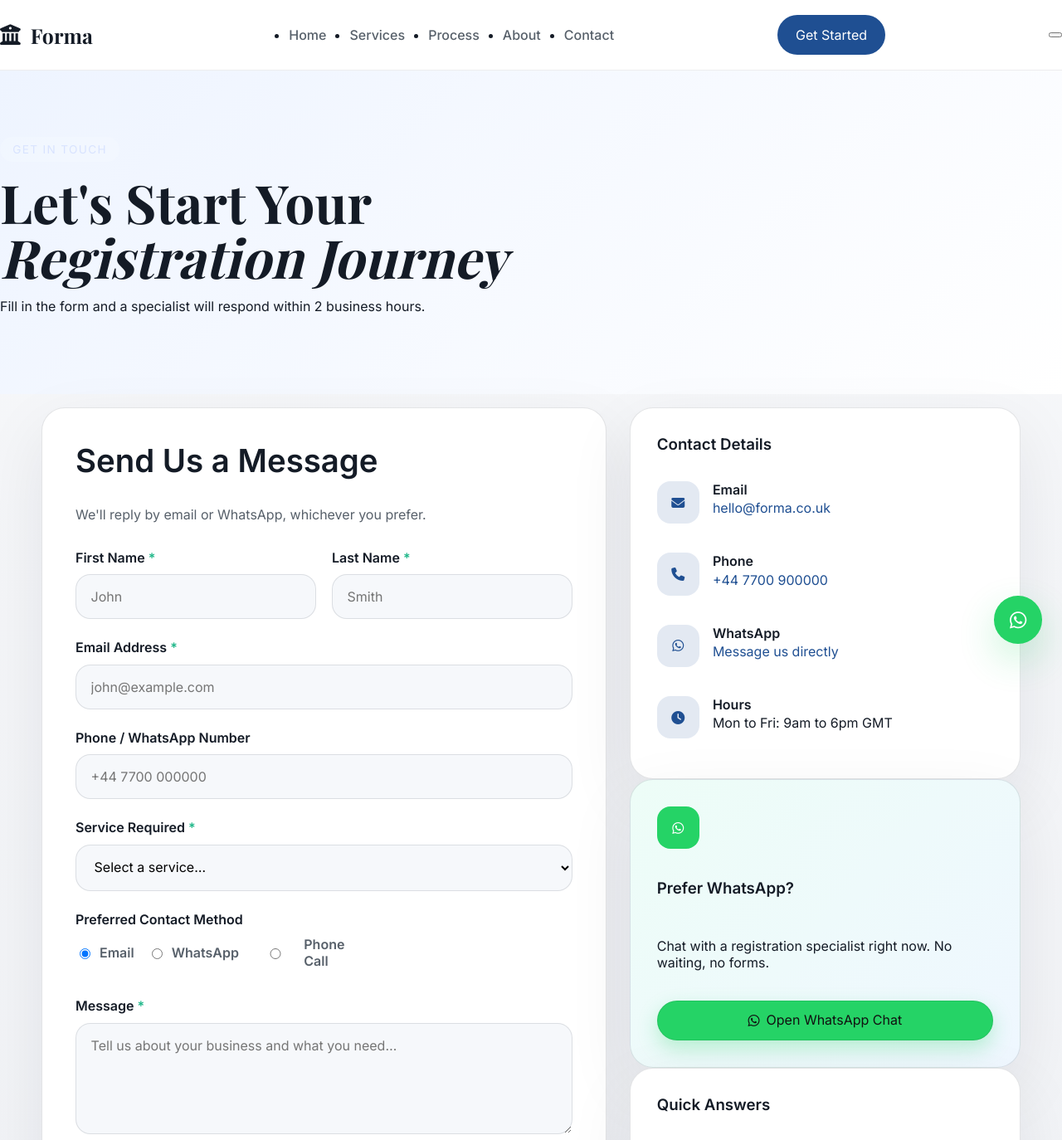
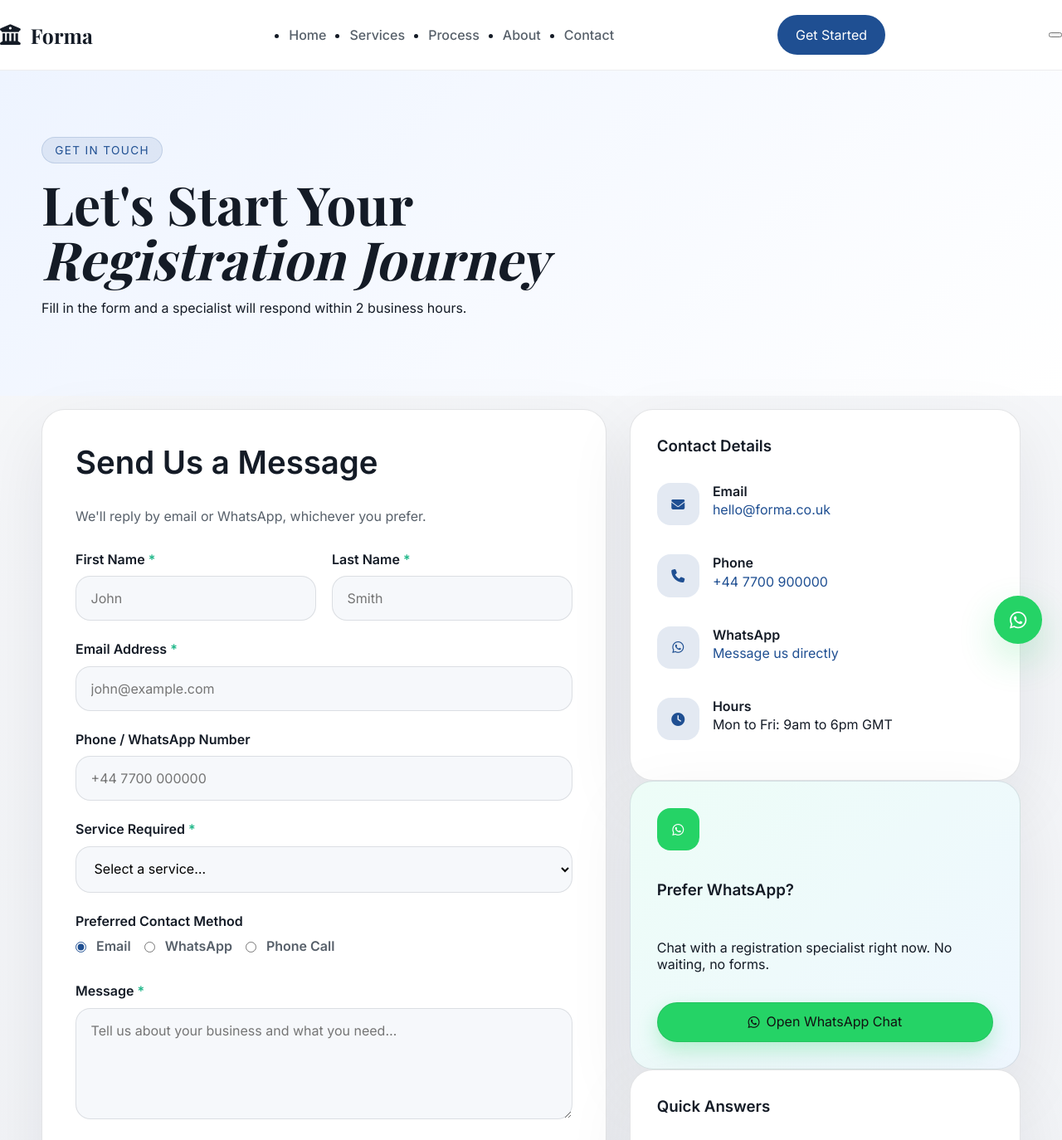
Before and after one commit to normid291/forma-company-registration-site-on-amazon-s3, a plain HTML site: page contact.html in a window 1280 px wide. Shown: the top 1374 px of the page at 83% size. Drawn offline with nearby package versions, Linux system fonts and the light colour scheme; a web font is replaced by a local one.

Commit message:
Add screenshots and fix six defects found while capturing them
Screenshots of both pages, full length and hero crops, plus a README
section showing them.

Fixes found by looking at the rendered pages:
- .tag was invisible on light backgrounds, since it inherited the
  translucent white pill meant for the dark hero
- the global input width rule stretched checkboxes, pushing the consent
  text away from its box
- .page-hero-inner had no container width, so the contact heading sat
  flush against the window edge
- the call to action primary button vanished into the banner behind it
- the hero fixed itself to 85vh and spilled its statistics onto the
  section below on short viewports

README change log updated to cover all of them.

```diff
--- a/css/styles.css
+++ b/css/styles.css
@@ -1003,3 +1003,71 @@ textarea {
 .footer .nav-logo span {
   color: #fff;
 }
+
+/* ─────────────────────────────────────────────────────────────────────────
+   Fixes found while capturing screenshots
+   ───────────────────────────────────────────────────────────────────────── */
+
+/* .tag inherited the translucent white pill meant for the dark hero, so it
+   was near invisible on the light section backgrounds. */
+.tag {
+  background: rgba(31, 79, 146, 0.09);
+  border: 1px solid rgba(31, 79, 146, 0.16);
+  color: var(--primary);
+}
+
+/* The global input rule sets width 100%, which stretched checkboxes and
+   radios across the row and pushed their labels away from them. */
+input[type="checkbox"],
+input[type="radio"] {
+  width: auto;
+  flex: 0 0 auto;
+  margin: 0;
+  accent-color: var(--primary);
+}
+
+.checkbox-opt,
+.radio-opt {
+  align-items: flex-start;
+  gap: 0.75rem;
+  cursor: pointer;
+}
+
+.checkbox-opt input[type="checkbox"],
+.radio-opt input[type="radio"] {
+  margin-top: 0.3rem;
+}
+
+/* .page-hero-inner had no container width, so the heading sat flush against
+   the left edge of the viewport instead of lining up with the navbar. */
+.page-hero .page-hero-inner {
+  width: min(1180px, calc(100% - 2rem));
+  max-width: min(1180px, calc(100% - 2rem));
+  margin: 0 auto;
+}
+
+.page-hero h1,
+.page-hero p {
+  max-width: 42rem;
+}
+
+/* On short viewports the hero content grew past the 85vh box and the white
+   statistic labels spilled onto the light section below. Let it size itself. */
+@media (max-height: 760px) {
+  .hero {
+    min-height: auto;
+  }
+}
+
+/* The primary button used the same blue as the banner behind it and all but
+   disappeared. Invert it there so the two actions read as equals. */
+.cta-banner .btn-primary {
+  background: #fff;
+  color: var(--primary);
+  box-shadow: 0 10px 24px rgba(6, 20, 45, 0.22);
+}
+
+.cta-banner .btn-primary:hover {
+  background: #eef4ff;
+  box-shadow: 0 14px 30px rgba(6, 20, 45, 0.3);
+}
```
Also changed, not shown: docs/screenshots/contact-full.png (added), docs/screenshots/contact-hero.png (added), docs/screenshots/home-hero.png (added), 2 other files.
